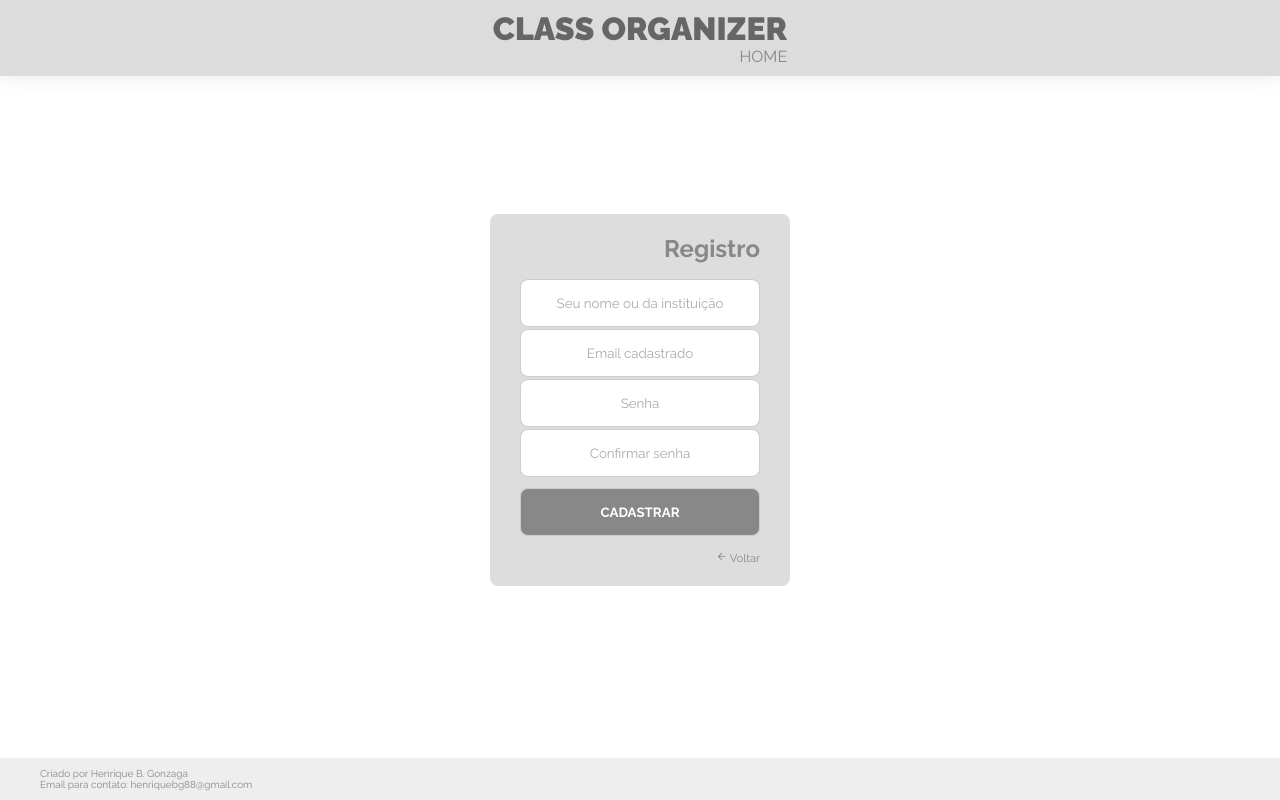
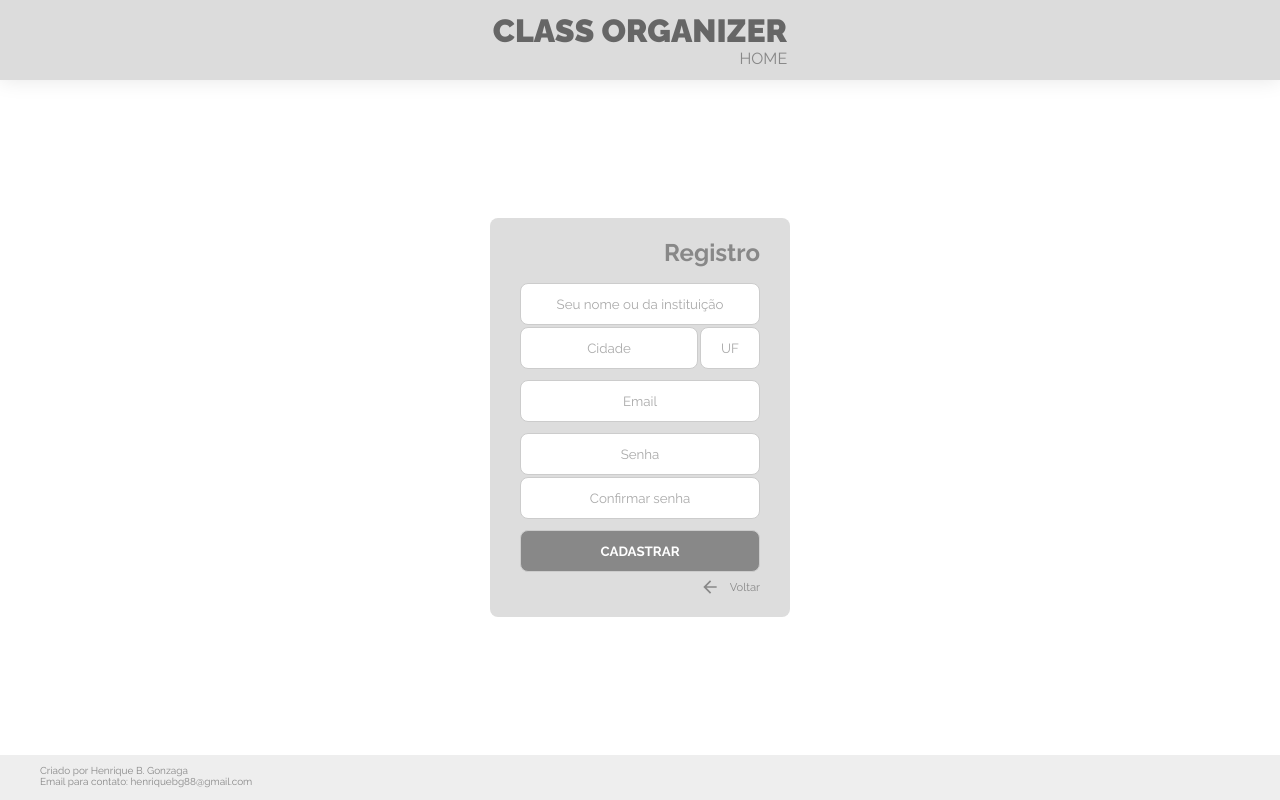
Before and after one commit to henriquebg88/Class_Creator, a React (Create React App) app in the folder frontend/: page /registro in a window 1280 px wide. Built offline with nearby package versions, Linux system fonts and the light colour scheme; the HTML template or start-up script is replaced by a standard one.

Commit message:
Minor layout changes

```diff
--- a/frontend/src/Pages/Login/index.js
+++ b/frontend/src/Pages/Login/index.js
@@ -1,4 +1,5 @@
 import React from 'react';
+import { Link } from 'react-router-dom';
 import { MdPersonAdd } from 'react-icons/md';
 
 import './styles.css'
@@ -16,7 +17,10 @@ export default function Login() {
                     <button type="submit">Logar</button>
                 </form>
 
-                <a href="/registro"><MdPersonAdd></MdPersonAdd> Ainda não criei a minha conta</a>
+                <Link className='Icon-Link' to="/registro">
+                    <MdPersonAdd/>
+                    <p>Criar minha conta</p>
+                </Link>
 
 
             </section>
--- a/frontend/src/Pages/Register/index.js
+++ b/frontend/src/Pages/Register/index.js
@@ -1,5 +1,6 @@
 import React from 'react';
-import { MdArrowBack } from 'react-icons/md'
+import { MdArrowBack } from 'react-icons/md';
+import { Link } from 'react-router-dom';
 
 import './styles.css';
 
@@ -13,7 +14,12 @@ export default function Register() {
                 <form action="">
                     <input type="text" name="name" placeholder="Seu nome ou da instituição" ></input>
 
-                    <input type="text" name="email" placeholder="Email cadastrado"></input>
+                    <div className='merge-inputs'>
+                        <input type="text" name="city" placeholder='Cidade' />
+                        <input className="uppercase UF" type="text" name='uf' maxLength='2' placeholder="uf" />
+                    </div>
+
+                    <input className="email" type="text" name="email" placeholder="Email"></input>
 
                     <input type="password" name="password" placeholder="Senha"></input>
                     <input type="password" name="password" placeholder="Confirmar senha"></input>
@@ -21,7 +27,10 @@ export default function Register() {
                     <button type="submit">Cadastrar</button>
                 </form>
 
-                <a href="/"><MdArrowBack/> Voltar</a>
+                <Link className='Icon-Link' to="/">
+                    <MdArrowBack />
+                    <p>Voltar</p>
+                </Link>
 
 
             </section>
--- a/frontend/src/Pages/Register/styles.css
+++ b/frontend/src/Pages/Register/styles.css
@@ -0,0 +1,6 @@
+.email{
+    margin: 10px 0;
+}
+.UF{
+    width: 60px;
+}
--- a/frontend/src/global.css
+++ b/frontend/src/global.css
@@ -1,5 +1,15 @@
 @import url('https://fonts.googleapis.com/css2?family=Raleway:wght@300;400;700;900&display=swap');
 
+:root{
+    --HEADER-height: 80px;
+    --FOOTER-heigth: 45px;
+}
+header{
+    height: var(--HEADER-height);
+}
+footer{
+    height: var(--FOOTER-heigth);
+}
 *{
     margin: 0;
     padding: 0;
@@ -16,9 +26,20 @@ a{
 a:hover{
     filter: brightness(0.6);
 }
+a.Icon-Link{
+    display: flex;
+    align-items: center;
+}
+a svg{
+    margin-right: 10px;
+    font-size: 20px;
+}
 .container{
     width: 100%;
-    height: 100vh;
+    height: calc(100vh - var(--HEADER-height) - var(--FOOTER-heigth) );
+
+    margin-top: var(--HEADER-height);
+
 
     display: flex;
     align-items: center;
@@ -42,7 +63,7 @@ input, button{
 
     width: 100%;
     height: 100%;
-    padding: 15px;
+    padding: 12px;
     margin: 1px 0;
     border-radius: 8px;
     border: 1px solid #ccc;
@@ -51,8 +72,17 @@ input, button{
 
     transition: 0.2s;
 }
+input::placeholder{
+    color: #aaa;
+}
+.merge-inputs{
+    display: flex;
+}
+.merge-inputs input + input {
+    margin-left: 2px;
+}
 button{
-    margin: 10px 0;
+    margin: 10px 10px 0 0;
     color: white;
     background-color: #888;
 
@@ -65,6 +95,6 @@ button:hover{
     transform: scale(1.02);
 }
 
-input::placeholder{
-    color: #aaa;
+.uppercase{
+    text-transform: uppercase;
 }
```
